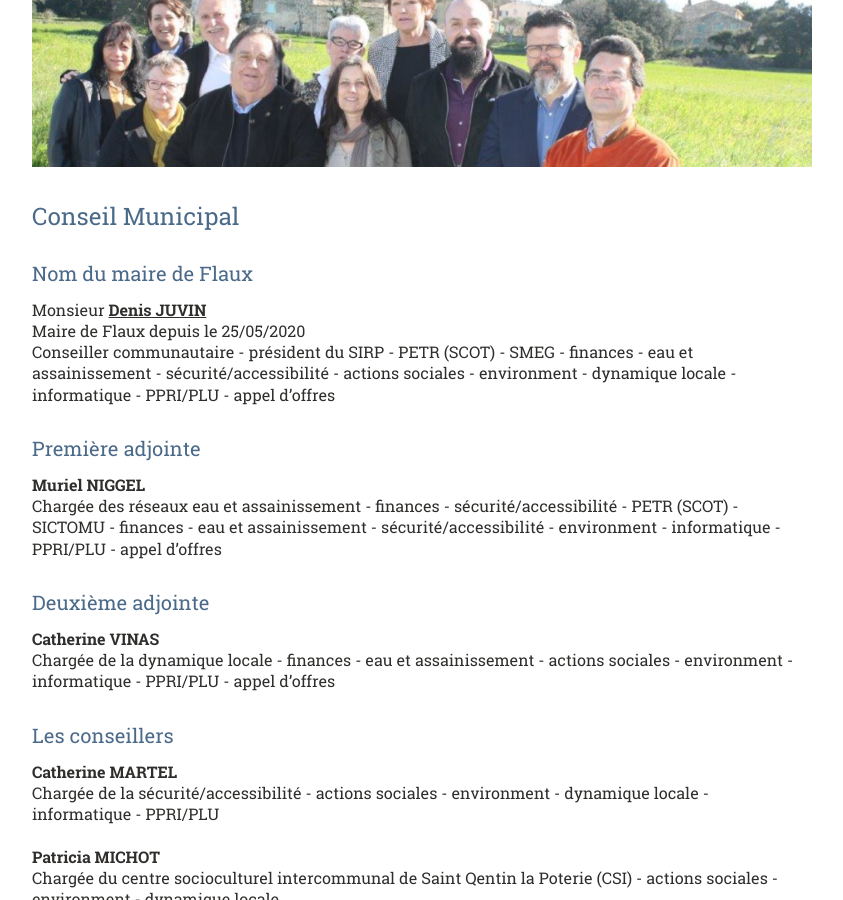
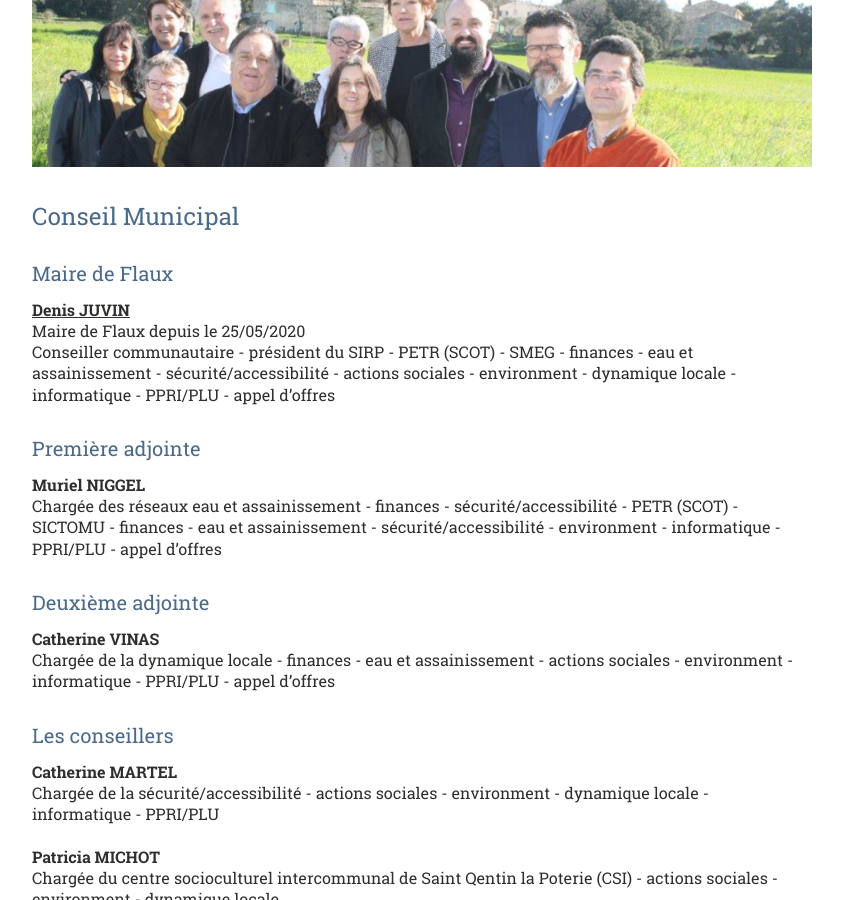
Before and after one commit to Flaux-Village/flaux-village.github.io, a Jekyll site: the page built from elus.md, in a window 1280 px wide and 900 px high, scrolled down 473 px. Shown: the whole window, without its empty margins (58-901 px from the left). Built offline with Jekyll 4.4.1, drawn with Linux system fonts in a browser that asks for light colours; our own code applies the rules of GitHub Pages for plain Markdown files.

Commit message:
Petit changement de texte

```diff
--- a/elus.md
+++ b/elus.md
@@ -20,8 +20,8 @@ menu_secondaire:
 
 # Conseil Municipal
 
-## Nom du maire de Flaux
-Monsieur <a href="/assets/flyer/affiche Denis 2-3-2_compressed.pdf">**Denis JUVIN**</a> <br/>
+## Maire de Flaux
+<a href="/assets/flyer/affiche Denis 2-3-2_compressed.pdf">**Denis JUVIN**</a> <br/>
 Maire de Flaux depuis le 25/05/2020<br/>
 Conseiller communautaire - président du SIRP - PETR (SCOT) - SMEG - finances - eau et assainissement - sécurité/accessibilité - actions sociales - environment - dynamique locale - informatique - PPRI/PLU - appel d'offres
 
```
